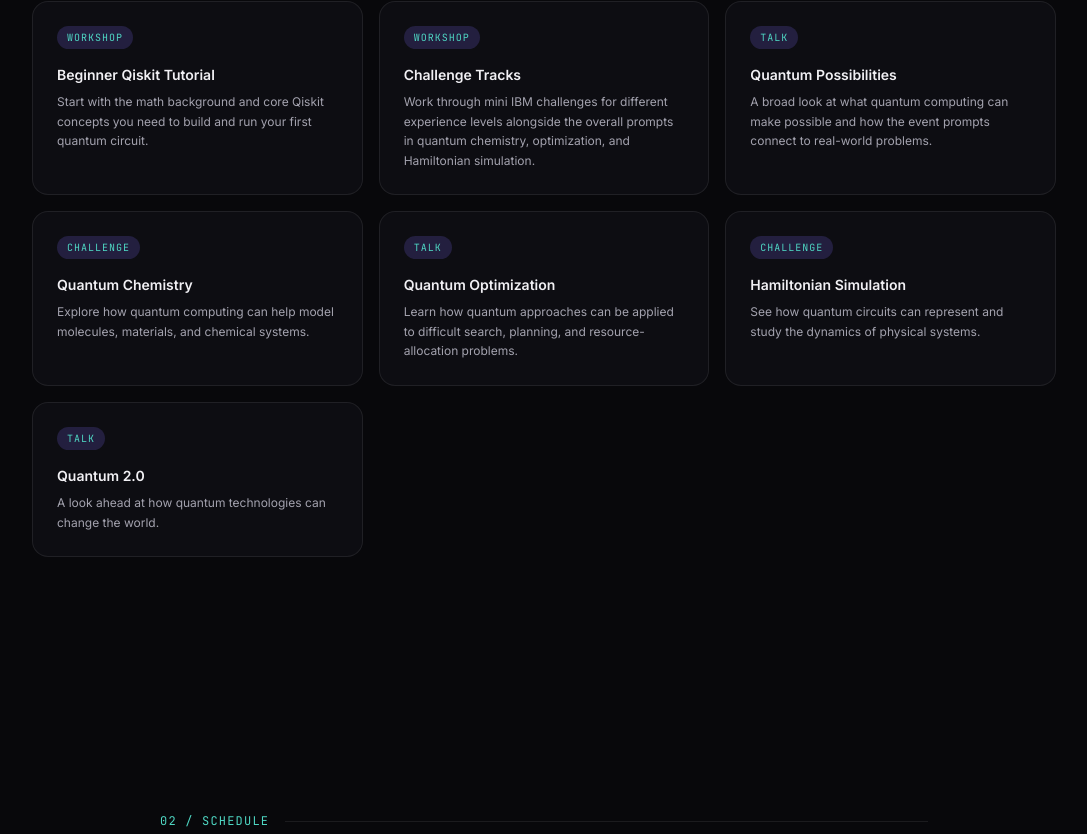
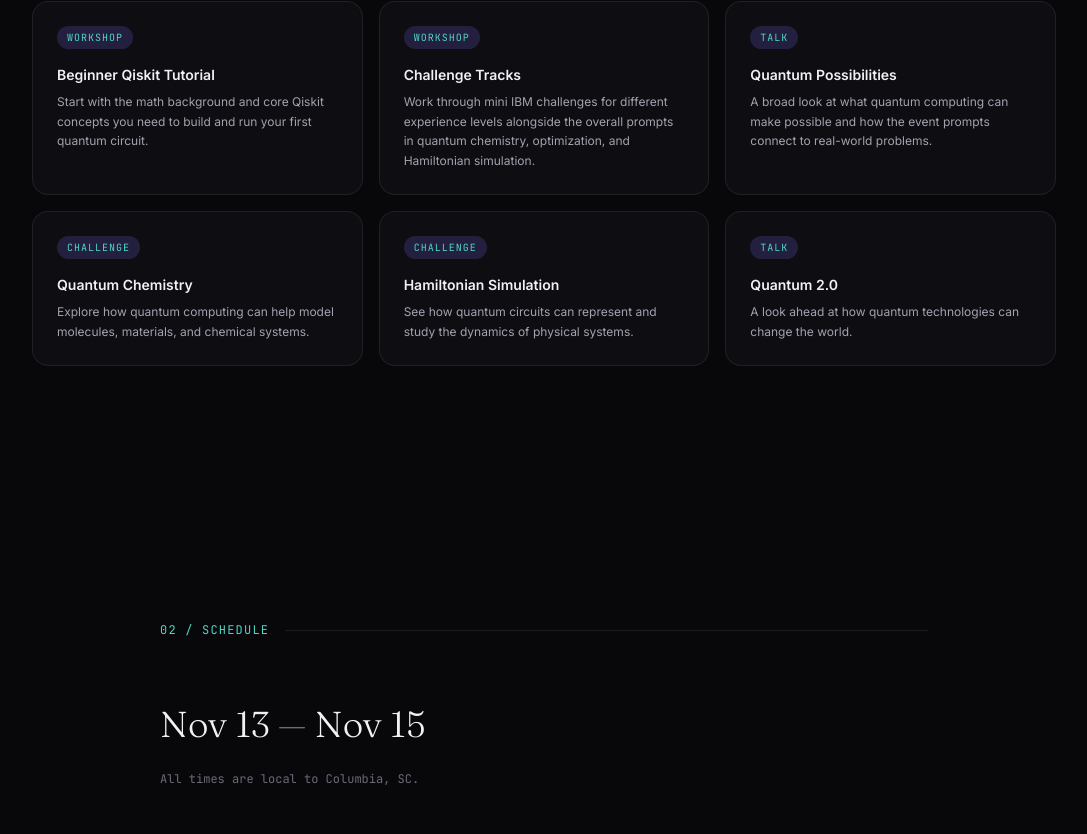
Before and after one commit to bosekaikini/USC_IbmQiskitFallFest2026_Website, a React (Vite) app: page / in a window 1280 px wide. Shown: the part 1952-2786 px from the top of the page, without its empty margins (96-1183 px from the left). Built offline with nearby package versions, Linux system fonts and the light colour scheme; the HTML template or start-up script is replaced by a standard one.

Commit message:
Fixed "talk" boxes issue
Fixed "talk" boxes issue

```diff
--- a/src/App.tsx
+++ b/src/App.tsx
@@ -845,11 +845,6 @@ function About() {
       desc: "Explore how quantum computing can help model molecules, materials, and chemical systems.",
     },
     {
-      type: "Talk",
-      title: "Quantum Optimization",
-      desc: "Learn how quantum approaches can be applied to difficult search, planning, and resource-allocation problems.",
-    },
-    {
       type: "Challenge",
       title: "Hamiltonian Simulation",
       desc: "See how quantum circuits can represent and study the dynamics of physical systems.",
```
